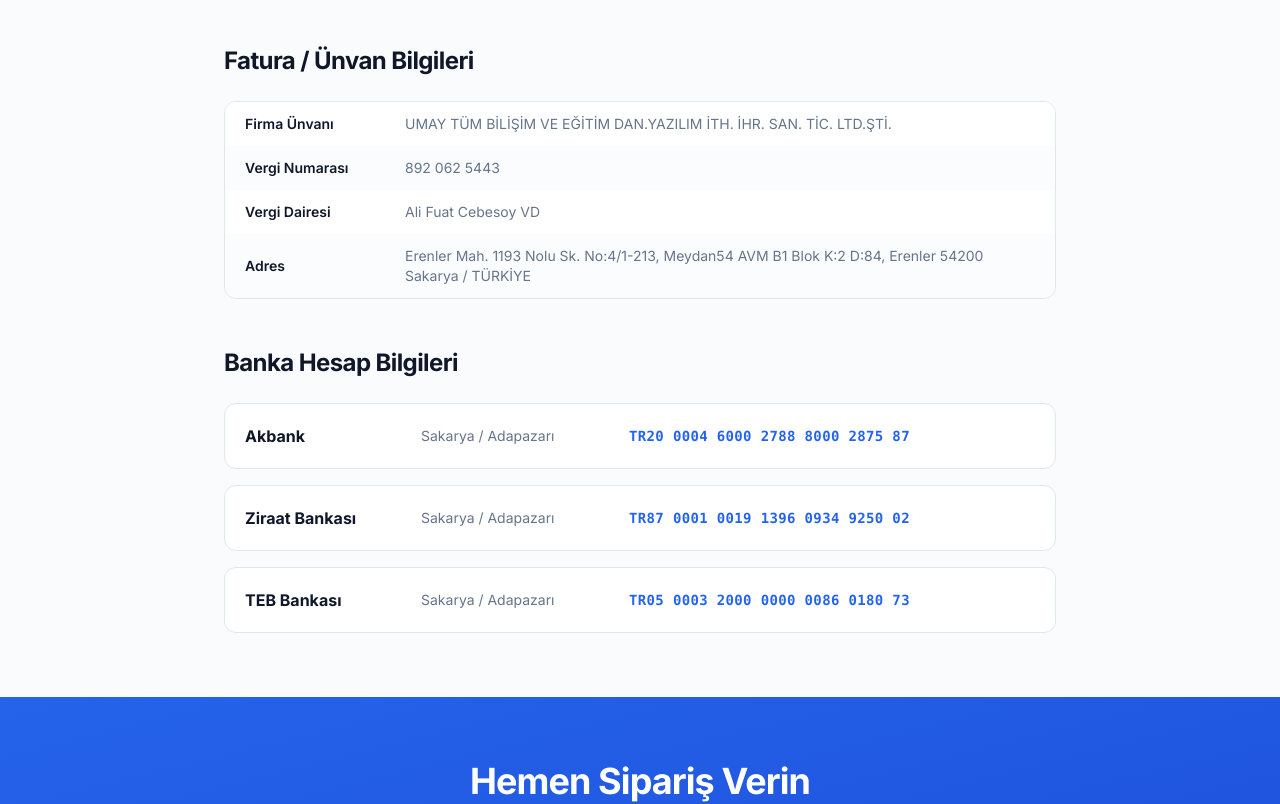
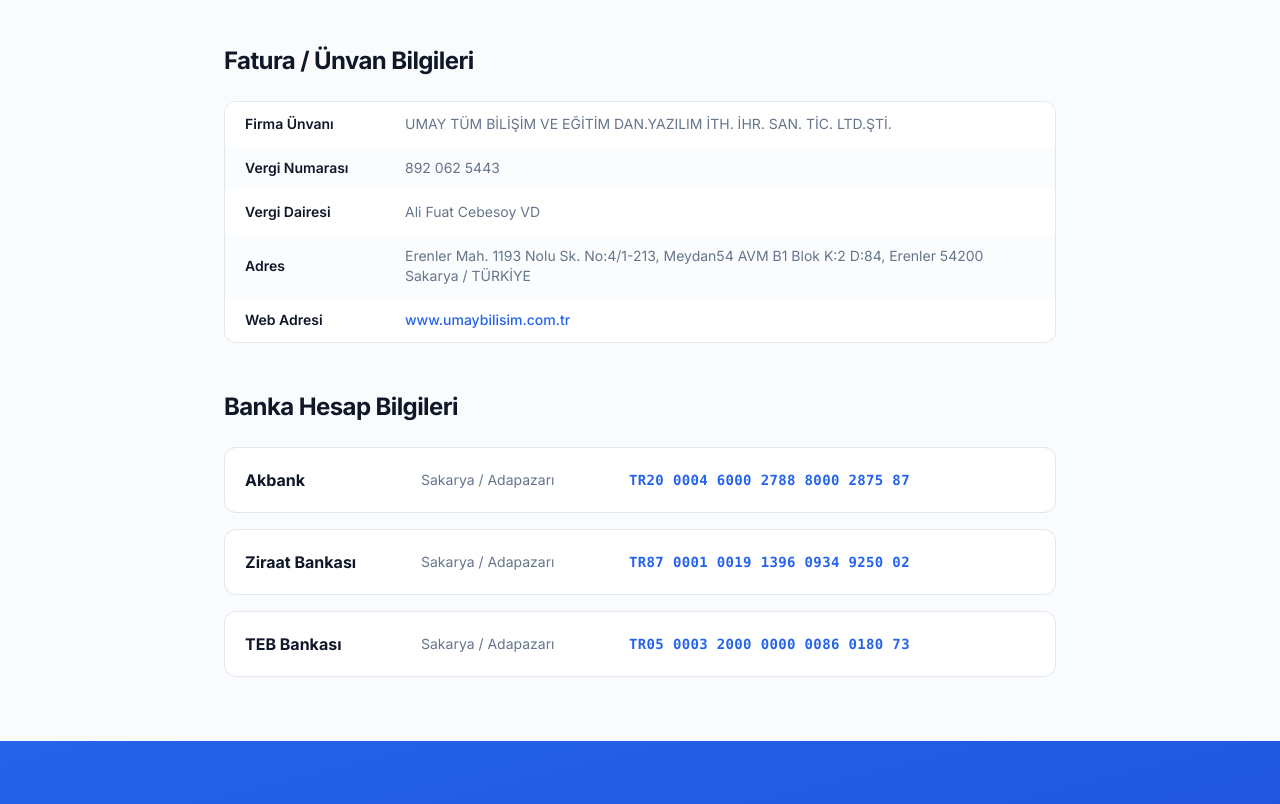
Before and after one commit to umaybilisim/eimzasatinalcomtr, a Next.js app: page /hakkimizda in a window 1280 px wide. Shown: the part 1364-2168 px from the top of the page. Built offline with nearby package versions, Linux system fonts and the light colour scheme.

Commit message:
Hakkımızda tablosuna umaybilisim.com.tr web adresi eklendi

```diff
--- a/app/hakkimizda/page.tsx
+++ b/app/hakkimizda/page.tsx
@@ -85,10 +85,22 @@
                     { label: "Vergi Numarası", value: "892 062 5443" },
                     { label: "Vergi Dairesi", value: "Ali Fuat Cebesoy VD" },
                     { label: "Adres", value: "Erenler Mah. 1193 Nolu Sk. No:4/1-213, Meydan54 AVM B1 Blok K:2 D:84, Erenler 54200 Sakarya / TÜRKİYE" },
+                    { label: "Web Adresi", value: "__link__" },
                   ].map((row, i) => (
                     <tr key={row.label} className={i % 2 === 0 ? "bg-white" : "bg-muted/30"}>
                       <td className="px-5 py-3 font-semibold text-foreground w-40 shrink-0">{row.label}</td>
-                      <td className="px-5 py-3 text-muted-foreground">{row.value}</td>
+                      <td className="px-5 py-3 text-muted-foreground">
+                        {row.value === "__link__" ? (
+                          <a
+                            href="https://www.umaybilisim.com.tr"
+                            target="_blank"
+                            rel="noopener"
+                            className="text-primary hover:underline font-medium"
+                          >
+                            www.umaybilisim.com.tr
+                          </a>
+                        ) : row.value}
+                      </td>
                     </tr>
                   ))}
                 </tbody>
```
